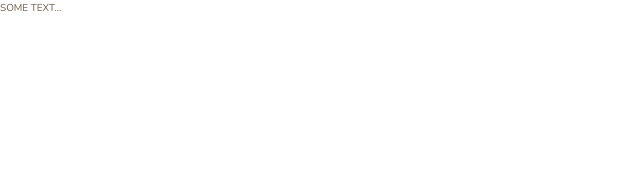
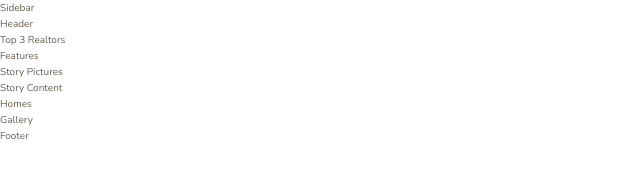
Before and after one commit to smarigowda/CSSGridLayout, a website: page src/Nexter/starter/index.html in a window 1280 px wide. Shown: the whole page, without its empty margins (0-640 px from the left). Drawn offline with nearby package versions, Linux system fonts and the light colour scheme.

Commit message:
CSSGRID-11 html elements

```diff
--- a/src/Nexter/starter/index.html
+++ b/src/Nexter/starter/index.html
@@ -12,6 +12,40 @@
         <title>nexter &mdash; your home, your freedom</title>
     </head>
     <body class="container">
-        SOME TEXT...
+        <div class="sidebar">
+            Sidebar
+        </div>
+
+        <header class="header">
+            Header
+        </header>
+
+        <div class="realtors">
+            Top 3 Realtors
+        </div>
+
+        <section class="features">
+            Features
+        </section>
+
+        <div class="story__pictures">
+            Story Pictures
+        </div>
+
+        <div class="story__content">
+            Story Content
+        </div>
+
+        <section class="homes">
+            Homes
+        </section>
+
+        <section class="gallery">
+            Gallery
+        </section>
+
+        <footer class="footer">
+            Footer
+        </footer>
     </body>
 </html>
```
